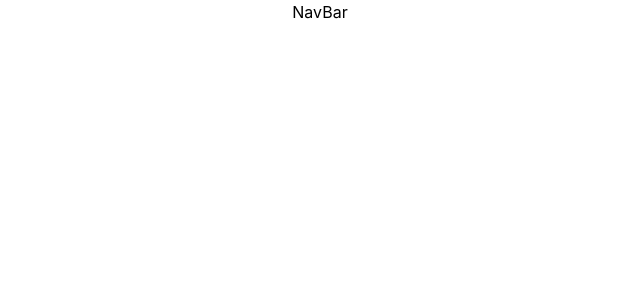
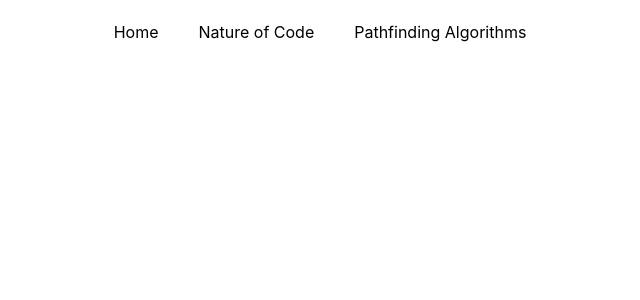
Before and after one commit to maximilianfalco/algorithm-visualizer, a React (Create React App) app in the folder algorithm-visualizer/: page / in a window 1280 px wide. Before the commit this address had no page. Shown: the top 300 px of the page, without its empty margins (320-960 px from the left). Built offline with nearby package versions, Linux system fonts and the light colour scheme.

Commit message:
added stubs for pages and routing from navbar works

```diff
--- a/algorithm-visualizer/src/App.js
+++ b/algorithm-visualizer/src/App.js
@@ -2,22 +2,25 @@ import './App.css';
 import NavBar from './components/NavBar';
 import { Box } from '@mui/material'
 import { Routes, Route } from 'react-router-dom';
-import Page1 from './pages/Page1';
-import Page2 from './pages/Page2';
+import Home from './pages/Home';
+import Pathfinding from './pages/Pathfinding';
+import NatureOfCode from './pages/NatureOfCode';
 
 export const fixedURL = '/algorithm-visualizer'
 
 function App() {
   return (
     <div className="App">
-      <Box className='h-screen'>
-        <Box className='h-12'>
+      <Box className='h-screen flex flex-wrap justify-center'>
+        <Box className='h-16 w-full fixed'>
           <NavBar/>
         </Box>
-        <Box className='h-dvh'>
+        {/* Page Content */}
+        <Box className='mt-16 flex-grow'>
           <Routes>
-            <Route path={`${fixedURL}/`} element={<Page1/>}/>
-            <Route path={`${fixedURL}/2`} element={<Page2/>}/>
+            <Route path={`${fixedURL}/`} element={<Home/>}/>
+            <Route path={`${fixedURL}/natureofcode`} element={<NatureOfCode/>}/>
+            <Route path={`${fixedURL}/pathfinding`} element={<Pathfinding/>}/>
           </Routes>
         </Box>
       </Box>
--- a/algorithm-visualizer/src/components/NavBar.jsx
+++ b/algorithm-visualizer/src/components/NavBar.jsx
@@ -1,10 +1,33 @@
 import React from 'react'
-import { Box } from '@mui/material'
+import { Box, Stack } from '@mui/material'
+import { useNavigate } from 'react-router-dom'
+import { fixedURL } from '../App'
 
 const NavBar = () => {
+  const navigate = useNavigate();
+
   return (
-    <Box className='w-full'>
-      NavBar
+    <Box className='h-full w-full flex justify-center items-center'>
+      <Stack direction='row'>
+        <Box
+          className='cursor-pointer p-1 rounded-md mx-4 hover:bg-slate-400'
+          onClick={() => { navigate(`${fixedURL}/`) }}
+        >
+          Home
+        </Box>
+        <Box
+          className='cursor-pointer p-1 rounded-md mx-4 hover:bg-slate-400'
+          onClick={() => { navigate(`${fixedURL}/natureofcode`) }}
+        >
+          Nature of Code
+        </Box>
+        <Box
+          className='cursor-pointer p-1 rounded-md mx-4 hover:bg-slate-400'
+          onClick={() => { navigate(`${fixedURL}/pathfinding`) }}
+        >
+          Pathfinding Algorithms
+        </Box>
+      </Stack>
     </Box>
   )
 }
--- a/algorithm-visualizer/src/components/sketch.js
+++ b/algorithm-visualizer/src/components/sketch.js
@@ -6,7 +6,7 @@ function sketch(p5, count, sep, ali, coh) {
   const numberOfBoids = 100;
 
   /**
-   * A majority of this code is based on the example provided by p5 via link:
+   * A majority of this code is adopted from the example provided by p5 via link:
    * https://p5js.org/examples/simulate-flocking.html
    */
 
@@ -15,9 +15,6 @@ function sketch(p5, count, sep, ali, coh) {
     var x = (window.innerWidth - p5.width) / 2;
     var y = (window.innerHeight - p5.height) / 2;
     cnv.position(x, y);
-
-    let s = 'The quick brown fox jumps over the lazy dog.';
-    p5.text(s, 10, 10, 70, 80);
 
     flock = new Flock();
     for (let i = 0; i < numberOfBoids; i++) {
@@ -107,7 +104,6 @@ function sketch(p5, count, sep, ali, coh) {
     return steer;
   }
 
-  /* Self Made */
   Boid.prototype.flee = function(target) {
     let desired = p5.constructor.Vector.sub(target,this.position);
     desired.normalize();
--- /dev/null
+++ b/algorithm-visualizer/src/pages/Home.jsx
@@ -0,0 +1,9 @@
+import React from 'react'
+
+const Home = () => {
+  return (
+    <div>Home</div>
+  )
+}
+
+export default Home
--- a/algorithm-visualizer/src/pages/Page1.jsx
+++ b/algorithm-visualizer/src/pages/NatureOfCode.jsx
@@ -2,7 +2,7 @@ import { Box } from '@mui/material'
 import React from 'react'
 import BoidCanvas from '../components/BoidCanvas'
 
-const Page1 = () => {
+const NatureOfCode = () => {
   return (
     <Box>
       <BoidCanvas/>
@@ -10,4 +10,4 @@ const Page1 = () => {
   )
 }
 
-export default Page1
+export default NatureOfCode
--- a/algorithm-visualizer/src/pages/Page2.jsx
+++ /dev/null
@@ -1,9 +0,0 @@
-import React from 'react'
-
-const Page2 = () => {
-  return (
-    <div>Page2</div>
-  )
-}
-
-export default Page2
--- /dev/null
+++ b/algorithm-visualizer/src/pages/Pathfinding.jsx
@@ -0,0 +1,12 @@
+import { Box } from '@mui/material'
+import React from 'react'
+
+const Pathfinding = () => {
+  return (
+    <Box className='mt-10'>
+      more algorithms to be implemented...
+    </Box>
+  )
+}
+
+export default Pathfinding
```
